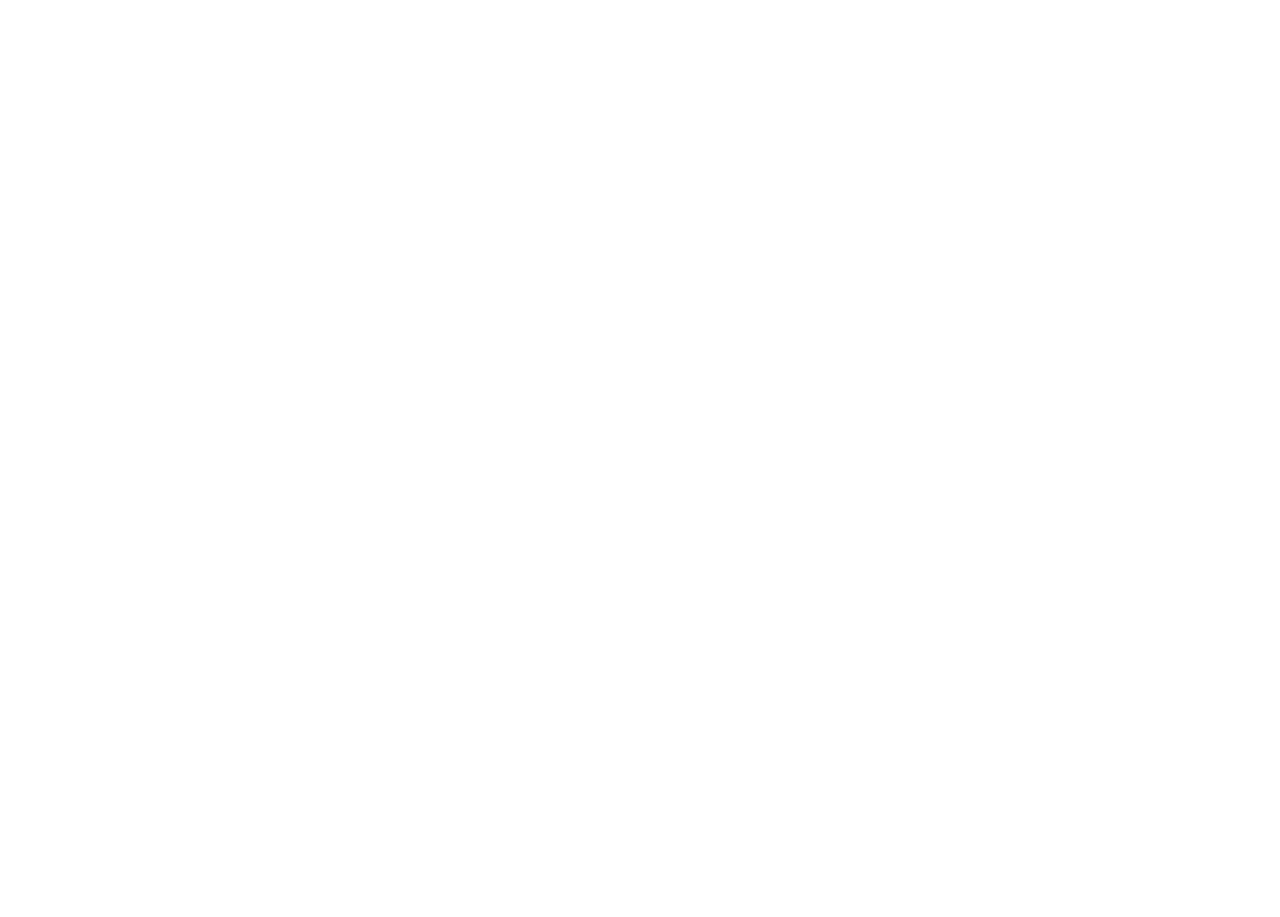
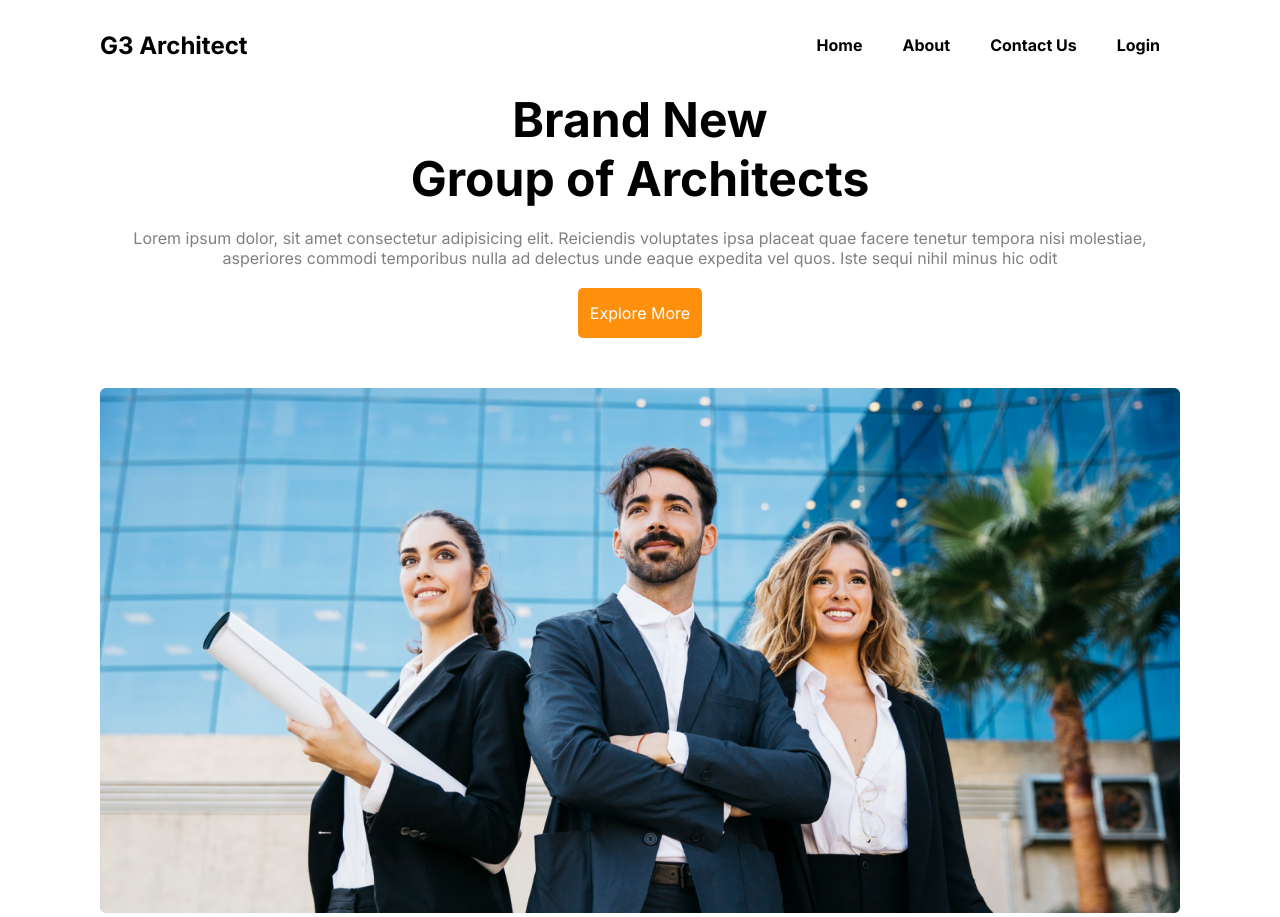
Before and after one commit to razikul-joni69/g3-architects, a plain HTML site: page index.html in a window 1280 px wide. Before the commit the page ends 800 px from the top, so only its background shows below. Drawn offline with Linux system fonts and the light colour scheme.

Commit message:
make navbar and hero section

```diff
--- a/index.html
+++ b/index.html
@@ -1,13 +1,45 @@
 <!DOCTYPE html>
 <html lang="en">
-<head>
-    <meta charset="UTF-8">
-    <meta http-equiv="X-UA-Compatible" content="IE=edge">
-    <meta name="viewport" content="width=device-width, initial-scale=1.0">
-    <link rel="stylesheet" href="styles/style.css">
-    <title>G3 Architects</title>
-</head>
-<body>
+    <head>
+        <meta charset="UTF-8" />
+        <meta http-equiv="X-UA-Compatible" content="IE=edge" />
+        <meta name="viewport" content="width=device-width, initial-scale=1.0" />
+        <!-- Google Font Link  -->
+        <link rel="preconnect" href="https://fonts.googleapis.com" />
+        <link rel="preconnect" href="https://fonts.gstatic.com" crossorigin />
+        <link
+            href="https://fonts.googleapis.com/css2?family=Inter:wght@400;700&display=swap"
+            rel="stylesheet"
+        />
+        <!-- External Css Link  -->
+        <link rel="stylesheet" href="styles/style.css" />
+        <title>G3 Architects</title>
+    </head>
+    <body>
+        <!-- Navbar Section Start -->
+        <nav>
+            <h2>G3 Architect</h2>
+            <ul>
+                <li>Home</li>
+                <li>About</li>
+                <li>Contact Us</li>
+                <li>Login</li>
+            </ul>
+        </nav>
+        <!-- Navbar Section End -->
 
-</body>
+        <!-- Hero Section Start  -->
+        <section id="hero_section">
+            <h1>Brand New <br> Group of Architects</h1>
+            <p>
+                Lorem ipsum dolor, sit amet consectetur adipisicing elit.
+                Reiciendis voluptates ipsa placeat quae facere tenetur tempora
+                nisi molestiae, <br> asperiores commodi temporibus nulla ad delectus
+                unde eaque expedita vel quos. Iste sequi nihil minus hic odit
+            </p>
+            <a href="#">Explore More</a>
+            <img src="assets/images/banner.png" alt="">
+        </section>
+        <!-- Hero Section End -->
+    </body>
 </html>
--- a/styles/style.css
+++ b/styles/style.css
@@ -0,0 +1,54 @@
+* {
+    margin: 0;
+    padding: 0;
+    box-sizing: border-box;
+    font-family: "Inter", sans-serif;
+}
+
+a {
+    display: inline-block;
+    text-decoration: none;
+    color: white;
+    background-color: #ff900e;
+    padding: 15px 12px;
+    border-radius: 5px;
+}
+
+/* Navbar Section Start  */
+nav {
+    display: flex;
+    align-items: center;
+    justify-content: space-between;
+    padding: 20px 0;
+    margin: 0 100px;
+    font-weight: bold;
+}
+
+ul {
+    display: flex;
+    list-style-type: none;
+}
+ul > li {
+    padding: 15px 20px;
+    cursor: pointer;
+}
+/* Navbar Section End */
+
+/* Hero Section Start  */
+#hero_section {
+    margin: 0 100px;
+    text-align: center;
+}
+#hero_section h1 {
+    font-weight: bold;
+    font-size: 3rem;
+}
+#hero_section p {
+    margin: 20px 0;
+    color: gray;
+}
+#hero_section img {
+    width: 100%;
+    margin-top: 50px;
+}
+/* Hero Section End */
```
